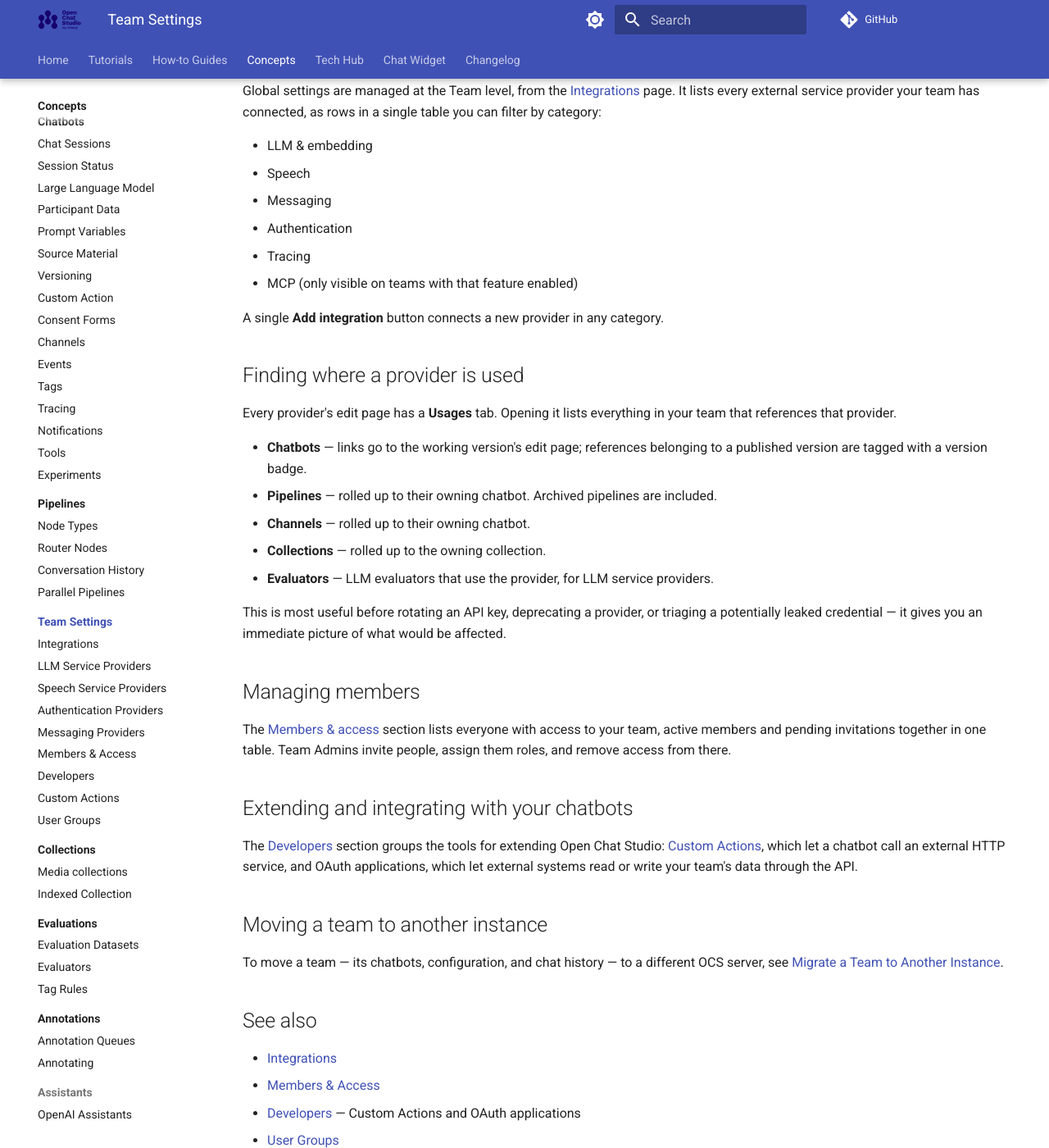
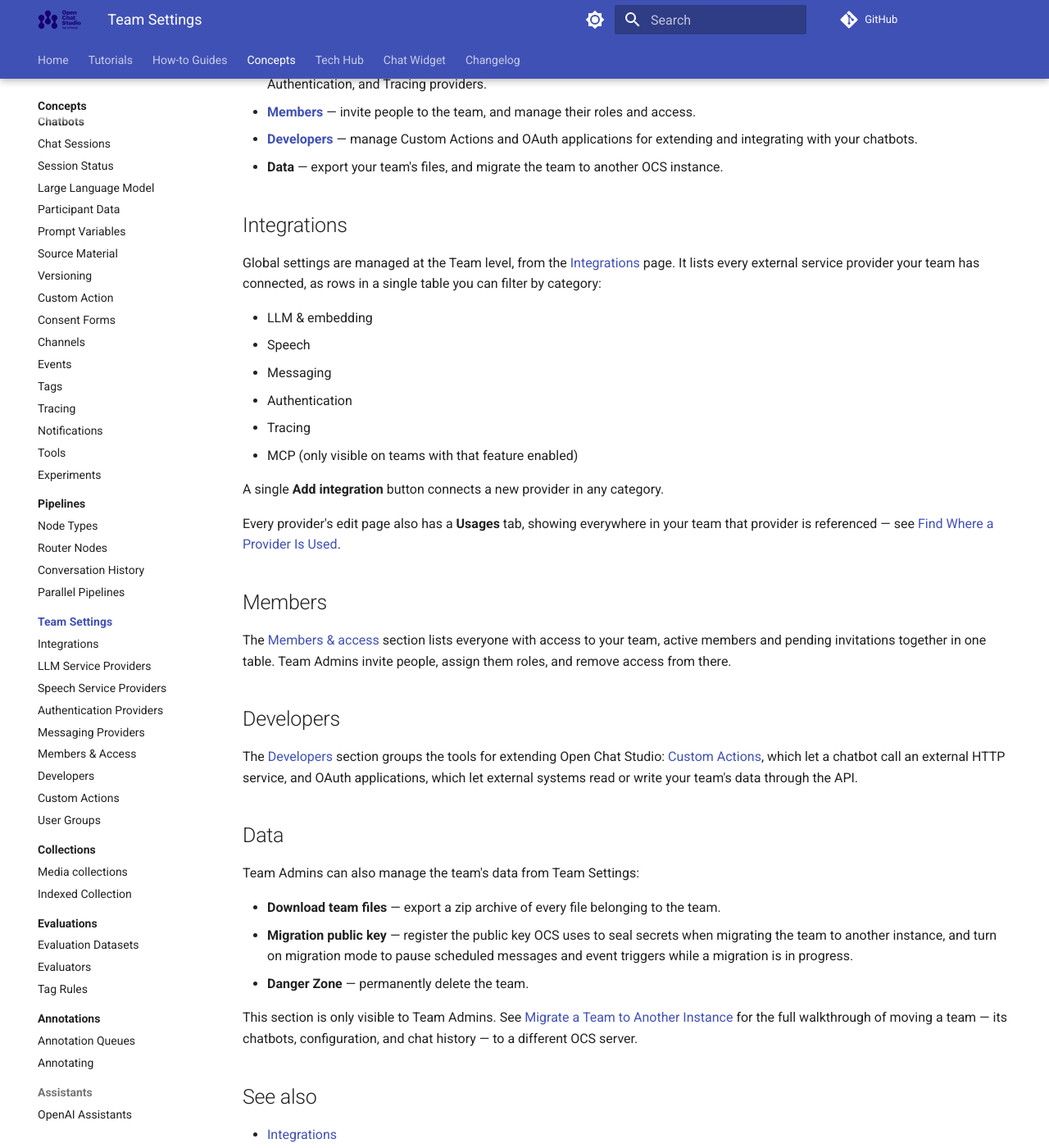
Before and after one commit to dimagi/open-chat-studio-docs, an MkDocs documentation site: the page built from docs/concepts/team/index.md, in a window 1280 px wide and 1400 px high, scrolled down 339 px. Shown: the whole window at 82% size. Built offline with MkDocs 1.6.1 and Material for MkDocs 9.7.7, drawn with Linux system fonts in a browser that asks for light colours; a script that is not in the unit is left out; comment, search, counter and statistics services are not loaded.

Commit message:
Fixed Team index pg: Clarity on 4 sections & move "find provider usages" to new how-to pg

```diff
--- a/docs/concepts/team/index.md
+++ b/docs/concepts/team/index.md
@@ -8,7 +8,14 @@
 
 As an OCS user, you can belong to several teams at once, with different roles in each — for example, an Admin on one team and a Viewer on another. Roles are managed with [User Groups](groups.md).
 
-## Team configuration
+Team Settings is organized into four sections:
+
+- **[Integrations](integrations.md)** — configure and manage the external services your chatbots use: LLM & embedding, Speech, Messaging, Authentication, and Tracing providers.
+- **[Members](members.md)** — invite people to the team, and manage their roles and access.
+- **[Developers](developer.md)** — manage Custom Actions and OAuth applications for extending and integrating with your chatbots.
+- **Data** — export your team's files, and migrate the team to another OCS instance.
+
+## Integrations
 
 Global settings are managed at the Team level, from the [Integrations](integrations.md) page. It lists every external service provider your team has connected, as rows in a single table you can filter by category:
 
@@ -21,30 +28,26 @@
 
 A single **Add integration** button connects a new provider in any category.
 
-## Finding where a provider is used
+Every provider's edit page also has a **Usages** tab, showing everywhere in your team that provider is referenced — see [Find Where a Provider Is Used](../../how-to/find_provider_usages.md).
 
-Every provider's edit page has a **Usages** tab. Opening it lists everything in your team that references that provider.
-
-- **Chatbots** — links go to the working version's edit page; references belonging to a published version are tagged with a version badge.
-- **Pipelines** — rolled up to their owning chatbot. Archived pipelines are included.
-- **Channels** — rolled up to their owning chatbot.
-- **Collections** — rolled up to the owning collection.
-- **Evaluators** — LLM evaluators that use the provider, for LLM service providers.
-
-This is most useful before rotating an API key, deprecating a provider, or triaging a potentially leaked credential — it gives you an immediate picture of what would be affected.
-
-## Managing members
+## Members
 
 The [Members & access](members.md) section lists everyone with access to your team, active members and pending invitations together in one table.
 Team Admins invite people, assign them roles, and remove access from there.
 
-## Extending and integrating with your chatbots
+## Developers
 
 The [Developers](developer.md) section groups the tools for extending Open Chat Studio: [Custom Actions](custom_actions.md), which let a chatbot call an external HTTP service, and OAuth applications, which let external systems read or write your team's data through the API.
 
-## Moving a team to another instance
+## Data
 
-To move a team — its chatbots, configuration, and chat history — to a different OCS server, see [Migrate a Team to Another Instance](../../tech-hub/migrate_team.md).
+Team Admins can also manage the team's data from Team Settings:
+
+- **Download team files** — export a zip archive of every file belonging to the team.
+- **Migration public key** — register the public key OCS uses to seal secrets when migrating the team to another instance, and turn on migration mode to pause scheduled messages and event triggers while a migration is in progress.
+- **Danger Zone** — permanently delete the team.
+
+This section is only visible to Team Admins. See [Migrate a Team to Another Instance](../../tech-hub/migrate_team.md) for the full walkthrough of moving a team — its chatbots, configuration, and chat history — to a different OCS server.
 
 ## See also
 
--- a/mkdocs.yml
+++ b/mkdocs.yml
@@ -136,6 +136,7 @@
     - Monitoring & Debugging:
       - Configure Langfuse Trace Sampling: how-to/configure_langfuse_trace_sampling.md
       - Manage Notifications: how-to/manage_notifications.md
+      - Find Where a Provider Is Used: how-to/find_provider_usages.md
     - Evaluations:
       - Create a Dataset: how-to/evaluations/create-a-dataset.md
       - Real-Time LLM Judge: how-to/evaluations/realtime_llm_judge.md
```
Also changed, not shown: docs/concepts/team/integrations.md (+1 -1 lines), docs/concepts/team/llm_providers.md (+2 -2 lines), docs/how-to/configure_langfuse_trace_sampling.md (+1 -1 lines), docs/how-to/find_provider_usages.md (added, +42 -0 lines), docs/tech-hub/migrate_team.md (+3 -3 lines).
